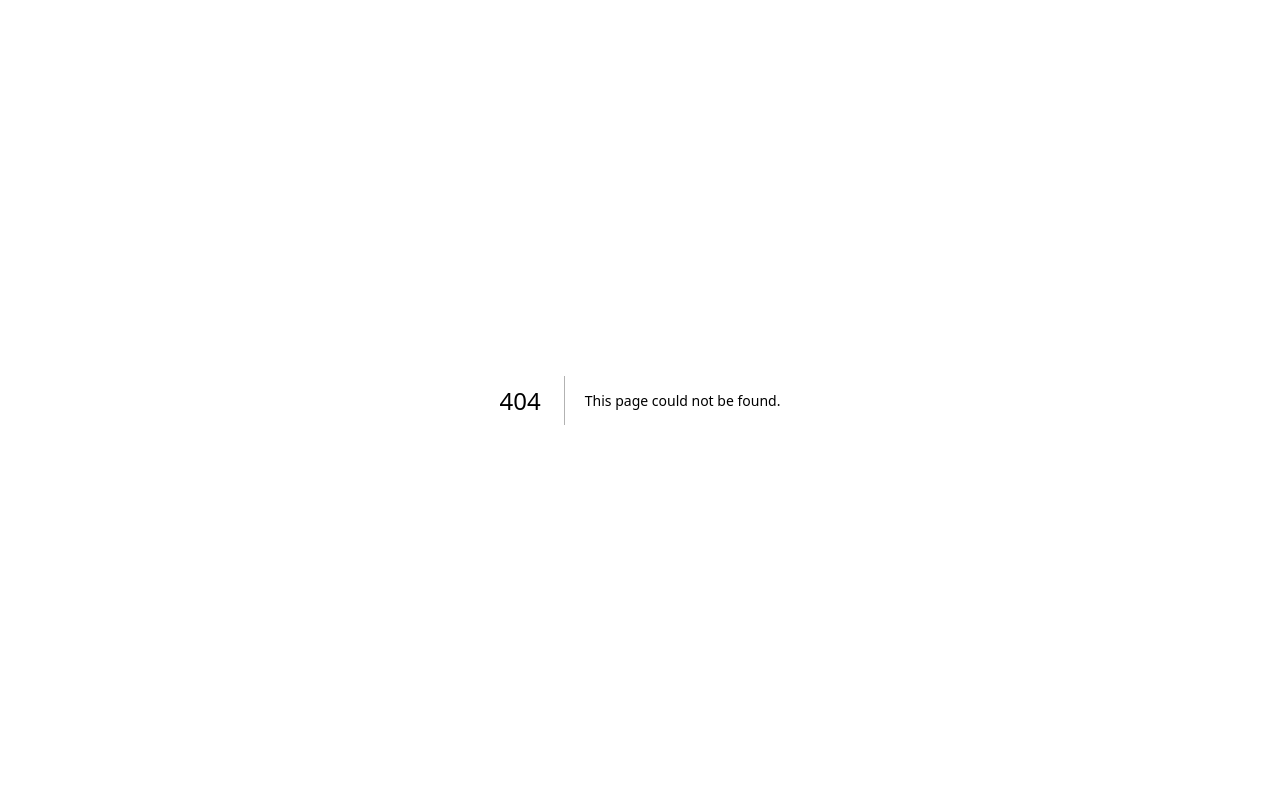
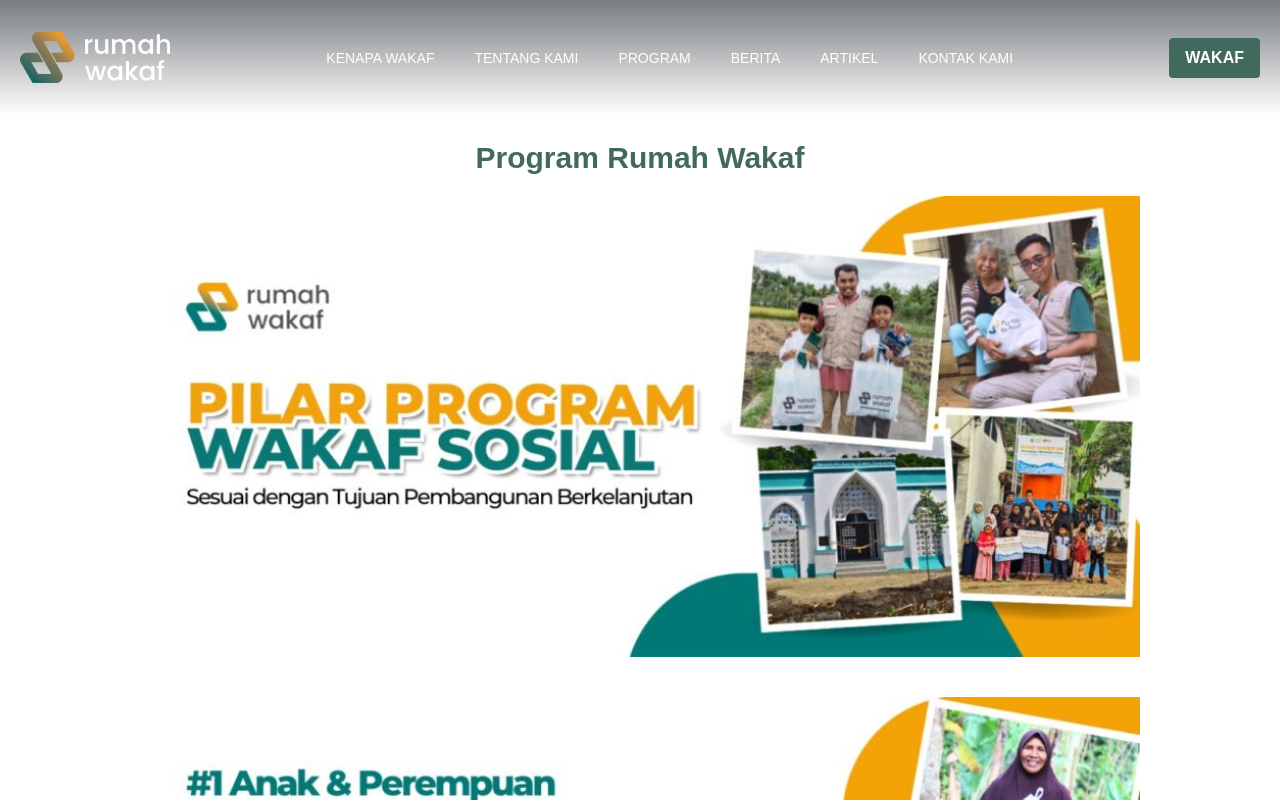
Before and after one commit to adityasuryana/rumahwakaf-fe, a Next.js app: page /program in a window 1280 px wide. Before the commit this address had no page. Shown: the top 800 px of the page. Built offline with nearby package versions, Linux system fonts and the light colour scheme.

Commit message:
Add Program page with Navbar, Footer, and images

```diff
--- /dev/null
+++ b/src/app/program/page.js
@@ -0,0 +1,29 @@
+import Footer from '@/components/footer'
+import Navbar from '@/components/navbar'
+import Image from 'next/image'
+import React from 'react'
+
+export const metadata = {
+  title: 'Program - Rumah Wakaf',
+}
+
+const page = () => {
+  return (
+    <div>
+        <Navbar />
+
+        <div className='container mx-auto mt-35 mb-20'>
+            <h1 className='text-3xl text-center font-bold text-green-w mb-5'>Program Rumah Wakaf</h1>
+
+            <Image src="/programrw1.jpeg" width={1000} height={400} alt="program" className='place-self-center mb-10'/>
+            <Image src="/programrw2.jpeg" width={1000} height={400} alt="program" className='place-self-center mb-10'/>
+            <Image src="/programrw3.jpeg" width={1000} height={400} alt="program" className='place-self-center mb-10'/>
+            <Image src="/programrw4.jpeg" width={1000} height={400} alt="program" className='place-self-center mb-10'/>
+        </div>
+
+        <Footer />
+    </div>
+  )
+}
+
+export default page
```
